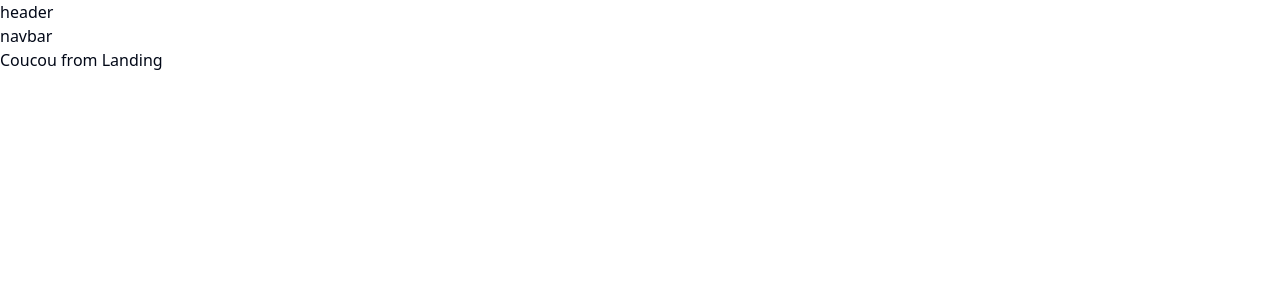
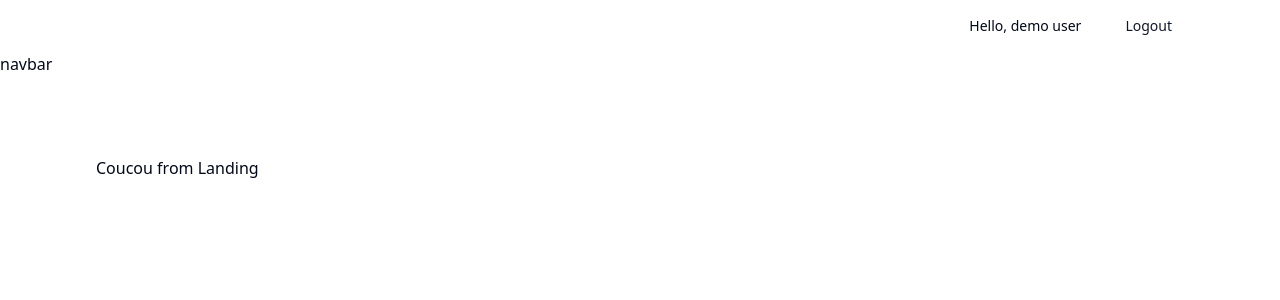
Before and after one commit to marionrobert/comfy-store, a React (Vite) app: page / in a window 1280 px wide. Shown: the top 300 px of the page. Built offline with nearby package versions, Linux system fonts and the light colour scheme.

Commit message:
invoke header and style it

```diff
--- a/src/index.css
+++ b/src/index.css
@@ -74,3 +74,9 @@
       @apply bg-background text-foreground;
     }
   }
+
+  @layer components {
+    .align-element {
+      @apply mx-auto max-w-6xl px-8;
+    }
+  }
--- a/src/pages/HomeLayout.tsx
+++ b/src/pages/HomeLayout.tsx
@@ -1,11 +1,14 @@
 import { Outlet } from 'react-router-dom';
+import { Header } from '@/components';
 
 const HomeLayout = () => {
   return (
     <>
-      <header>header</header>
+      <Header />
       <nav>navbar</nav>
-      <Outlet />
+      <div className='align-element py-20'>
+        <Outlet />
+      </div>
     </>
   );
 };
```
